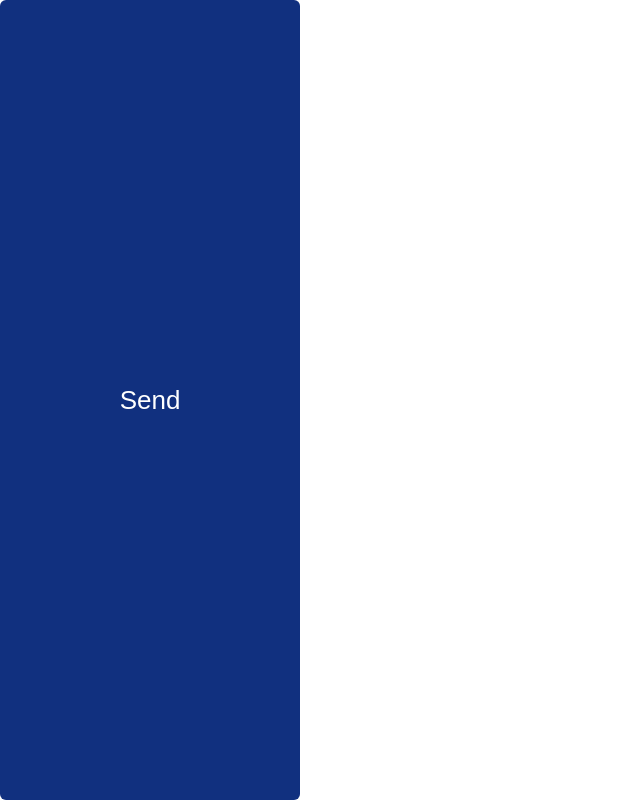
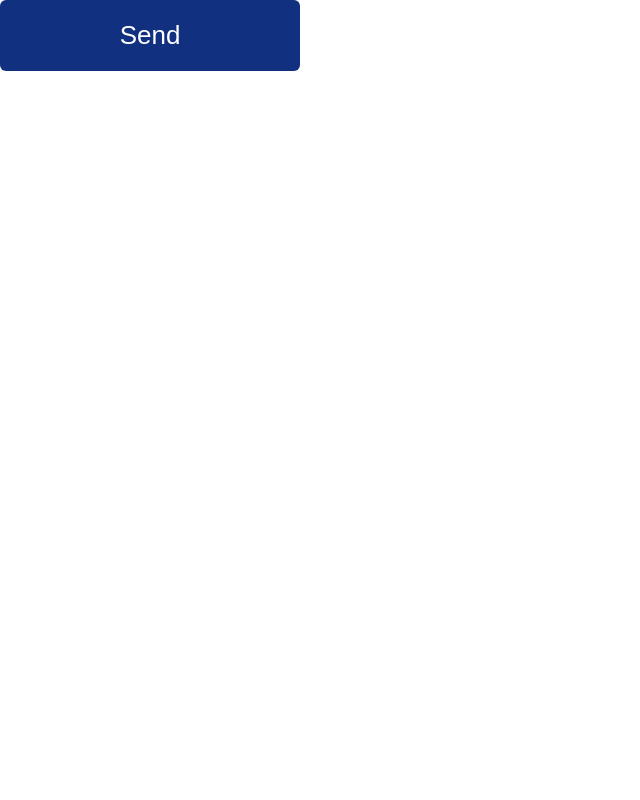
Before and after one commit to katezavertyaeva/55_react_ts, a React (Vite) app: page / in a window 1280 px wide. Shown: the whole page, without its empty margins (0-640 px from the left). Built offline with nearby package versions, Linux system fonts and the light colour scheme.

Commit message:
add lesson 06 fix style button

```diff
--- a/src/components/Button/styles.css
+++ b/src/components/Button/styles.css
@@ -1,5 +1,7 @@
 .main-button {
   width: 300px;
+  height: fit-content;
+  padding: 20px;
   background: rgb(17, 48, 127);
   border: none;
   border-radius: 6px;
```
